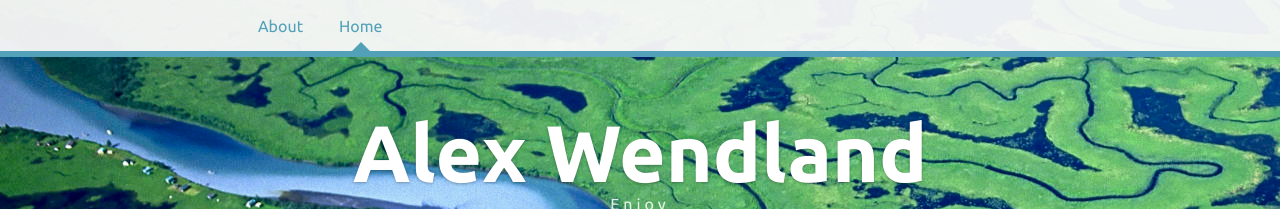
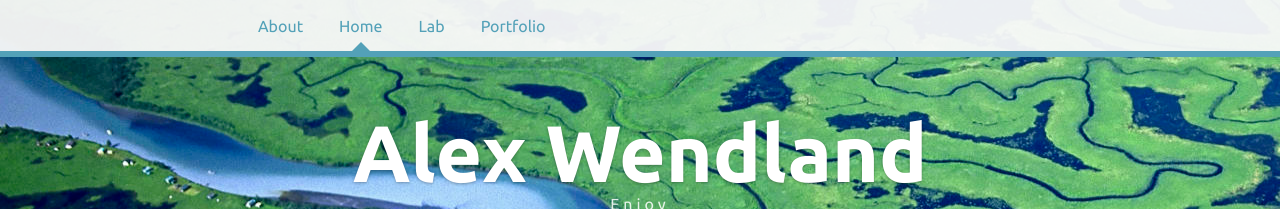
Before and after one commit to awendland/blog, a Jekyll site: the page built from index.html, in a window 1280 px wide. Shown: the top 209 px of the page. Built offline with Jekyll 4.4.1, drawn with Linux system fonts in a browser that asks for light colours; nearby versions of some CDN libraries; Markdown is read by kramdown in place of the engine named in the settings.

Commit message:
Added links to other personal websites

```diff
--- a/_includes/header.html
+++ b/_includes/header.html
@@ -5,6 +5,8 @@
                 {% for p in site.pages %}
                     <li {% if p.url == page.url %}class="active"{% endif %}><a href="{{ p.url }}">{{ p.title }}</a></li>
                 {% endfor %}
+                <li><a href="http://alexwendland.com/lab">Lab</a></li>
+                <li><a href="http://alexwendland.com">Portfolio</a></li>
             </ul>
             <a id="open-menu">
                 <span></span>
@@ -13,6 +15,8 @@
                 {% for p in site.pages %}
                     <li {% if p.url == page.url %}class="active"{% endif %}><a href="{{ p.url }}">{{ p.title }}</a></li>
                 {% endfor %}
+                <li><a href="http://alexwendland.com/lab">Lab</a></li>
+                <li><a href="http://alexwendland.com">Portfolio</a></li>
             </ul>
         </div>
     </nav>
```
